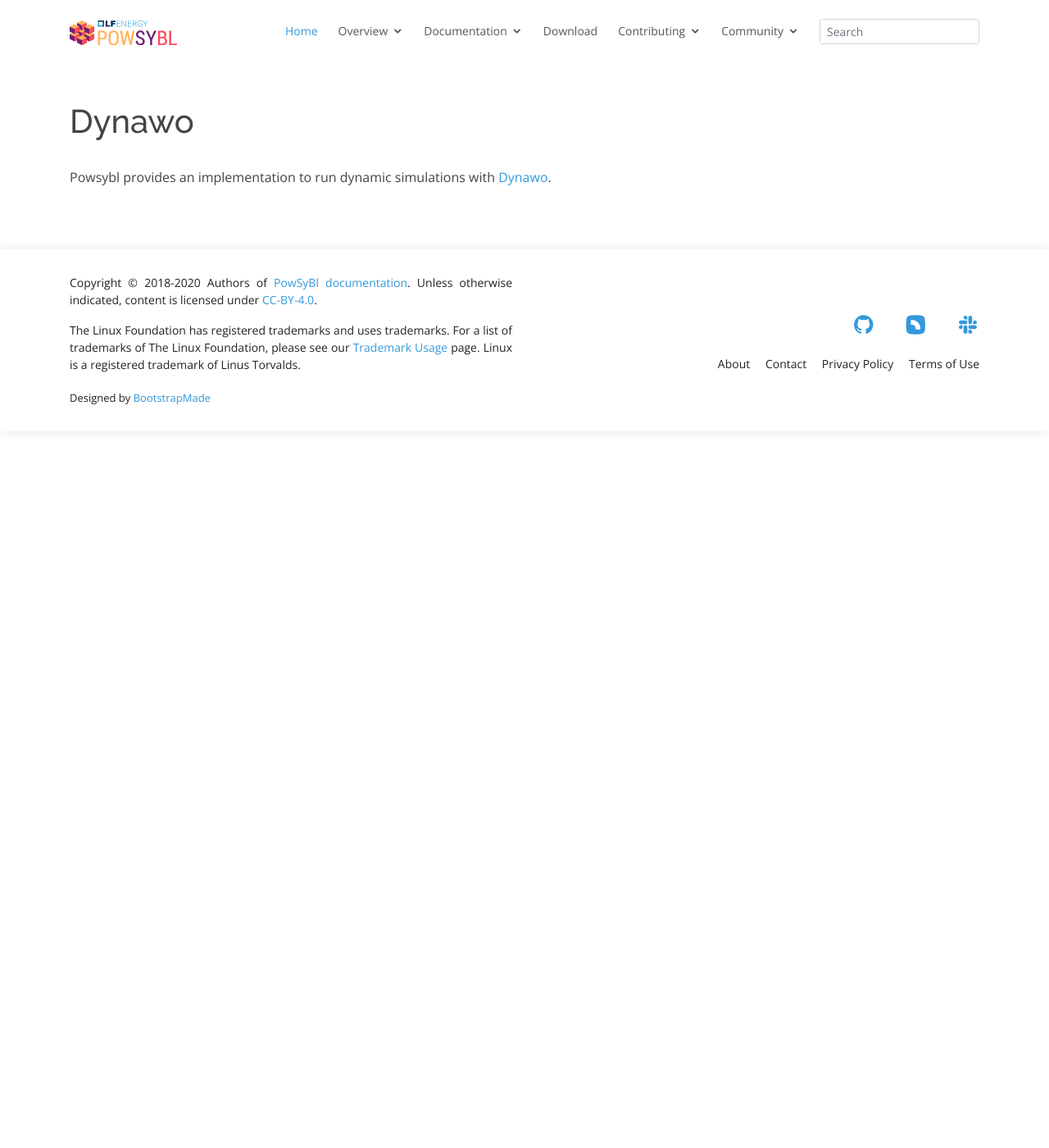
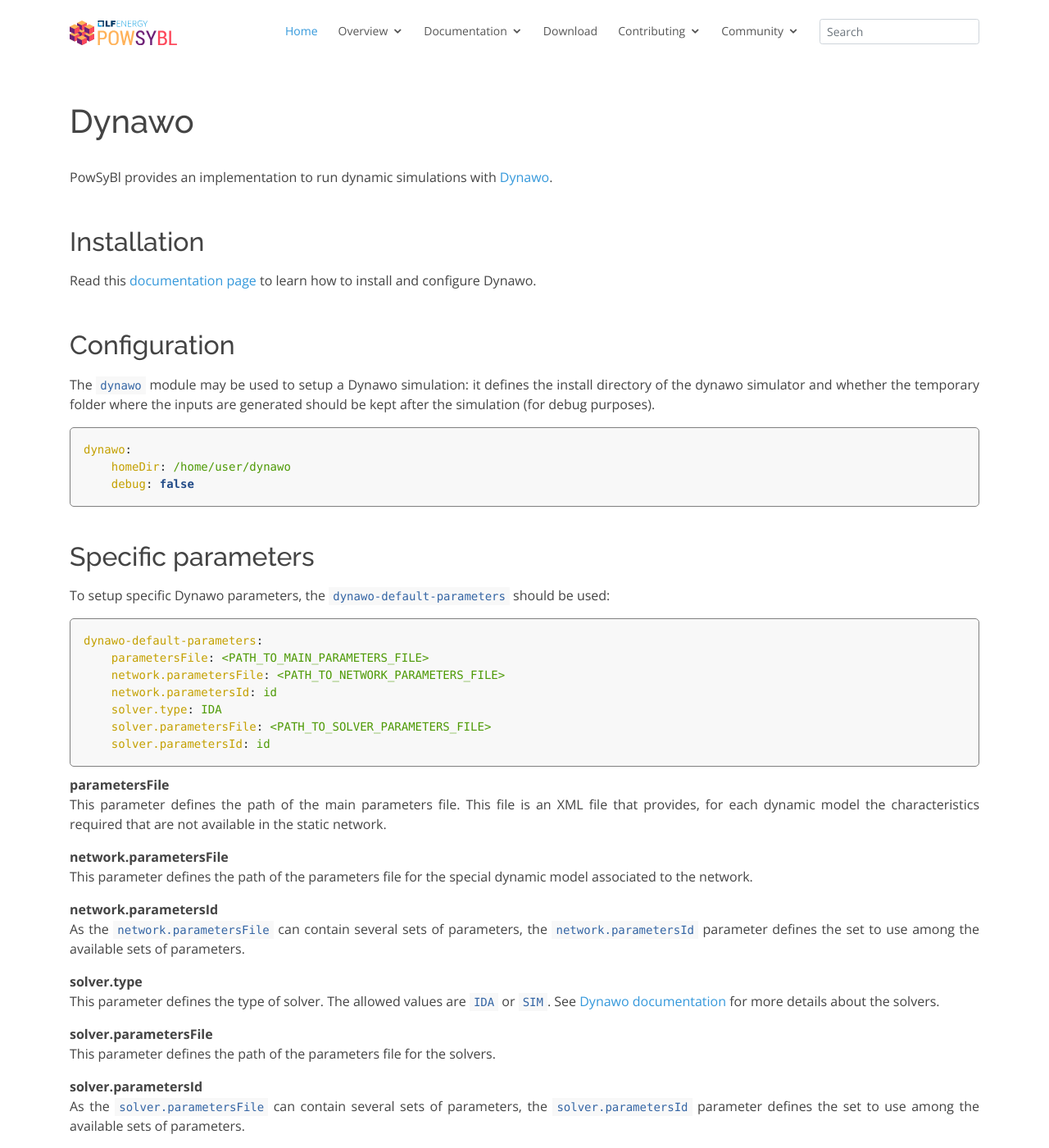
Before and after one commit to powsybl/powsybl.github.io, a Jekyll site: the page built from pages/documentation/simulation/timedomain/dynawo.md, in a window 1280 px wide and 1400 px high. Shown: the whole window at 82% size. Built offline with Jekyll 4.4.1, drawn with Linux system fonts in a browser that asks for light colours; our own code applies the rules of GitHub Pages for plain Markdown files; some of the changed text lies outside the part shown.

Commit message:
Update dynamic-simulation documentation
Signed-off-by: Mathieu BAGUE <mathieu.bague@rte-france.com>
Signed-off-by: Marcos de Miguel <demiguelm@aia.es>

````diff
--- a/pages/documentation/simulation/timedomain/dynawo.md
+++ b/pages/documentation/simulation/timedomain/dynawo.md
@@ -4,4 +4,103 @@
 
 # Dynawo
 
-Powsybl provides an implementation to run dynamic simulations with [Dynawo](https://dynawo.github.io/).
+PowSyBl provides an implementation to run dynamic simulations with [Dynawo](https://dynawo.github.io/).
+
+## Installation
+
+Read this [documentation page](https://dynawo.github.io/install/) to learn how to install and configure Dynawo.
+
+## Configuration
+
+The `dynawo` module may be used to setup a Dynawo simulation: it defines the install directory of the dynawo simulator and whether the temporary folder where the inputs are generated should be kept after the simulation (for debug purposes).
+```yml
+dynawo:
+    homeDir: /home/user/dynawo
+    debug: false
+```
+
+## Specific parameters
+To setup specific Dynawo parameters, the `dynawo-default-parameters` should be used:
+```yml
+dynawo-default-parameters:
+    parametersFile: <PATH_TO_MAIN_PARAMETERS_FILE>
+    network.parametersFile: <PATH_TO_NETWORK_PARAMETERS_FILE>
+    network.parametersId: id
+    solver.type: IDA
+    solver.parametersFile: <PATH_TO_SOLVER_PARAMETERS_FILE>
+    solver.parametersId: id
+```
+
+**parametersFile**
+This parameter defines the path of the main parameters file. This file is an XML file that provides, for each dynamic model the characteristics required that are not available in the static network.
+
+**network.parametersFile**
+This parameter defines the path of the parameters file for the special dynamic model associated to the network.
+
+**network.parametersId**
+As the `network.parametersFile` can contain several sets of parameters, the `network.parametersId` parameter defines the set to use among the available sets of parameters.
+
+**solver.type**
+This parameter defines the type of solver. The allowed values are `IDA` or `SIM`. See [Dynawo documentation](https://github.com/dynawo/dynawo/releases/latest/download/DynawoDocumentation.pdf) for more details about the solvers.
+
+**solver.parametersFile**
+This parameter defines the path of the parameters file for the solvers.
+
+**solver.parametersId**
+As the `solver.parametersFile` can contain several sets of parameters, the `solver.parametersId` parameter defines the set to use among the available sets of parameters.
+
+## Dynamic models DSL
+The dynamic models domain specific language helps user to associate a dynamic model to each static components of the network. The following models are supported:
+
+<span style="color=red">TODO</span>
+
+The following automatons models are supported:
+
+<span style="color=red">TODO</span>
+
+## Event models DSL
+The event models domain specific language helps user to simulate events during the simulation, such as equipment disconnection... The following models are supported:
+
+<span style="color=red">TODO</span>
+
+## Curves DSL
+The curves domain specific language allow an user to configure the curves Dynawo will export at the end of the simulation. This DSL defines the `curve` and the `curves` keywords.
+
+The `curve` keyword create a single curve for a dynamic model. One identifies a dynamic model by its ID, the same as the one used in the [Dynamic Models DSL](#dynamic-models-dsl). The variable to plot is identified by its name.
+```groovy
+curve {
+    dynamicModelId load.id
+    variable "load_PPu"
+}
+```
+
+If you want to plot a static variable, the `dynamicModelId` parameter has to be replaced by the `staticId` keyword and refers to an ID present in the static network.
+```groovy
+curve {
+    staticId bus.id
+    variable "Upu_value"
+}
+```
+
+If you want to plot several variables of the same dynamic model, you can use the `curves` keyword that permit limiting boilerplate code in the script.
+```
+// This:
+curve {
+    dynamicModelId load.id
+    variable "load_PPu"
+}
+curve {
+    dynamicModelId load.id
+    variable "load_QPu"
+}
+
+// is equivalent to:
+curves {
+    dynamicModelId load.id
+    variables "load_PPu", "load_QPu"
+}
+```
+
+## Going further
+
+- You may find an extensive documentation of the Dynawo project [here](https://github.com/dynawo/dynawo/releases/latest/download/DynawoDocumentation.pdf).
````
Also changed, not shown: pages/documentation/simulation/powerflow/index.md (+0 -1 lines), pages/documentation/simulation/timedomain/index.md (+61 -51 lines), pages/documentation/user/itools/dynamic-simulation.md (added, +97 -0 lines), pages/documentation/user/itools/index.md (+1 -0 lines), pages/documentation/user/itools/loadflow.md (+1 -1 lines).
